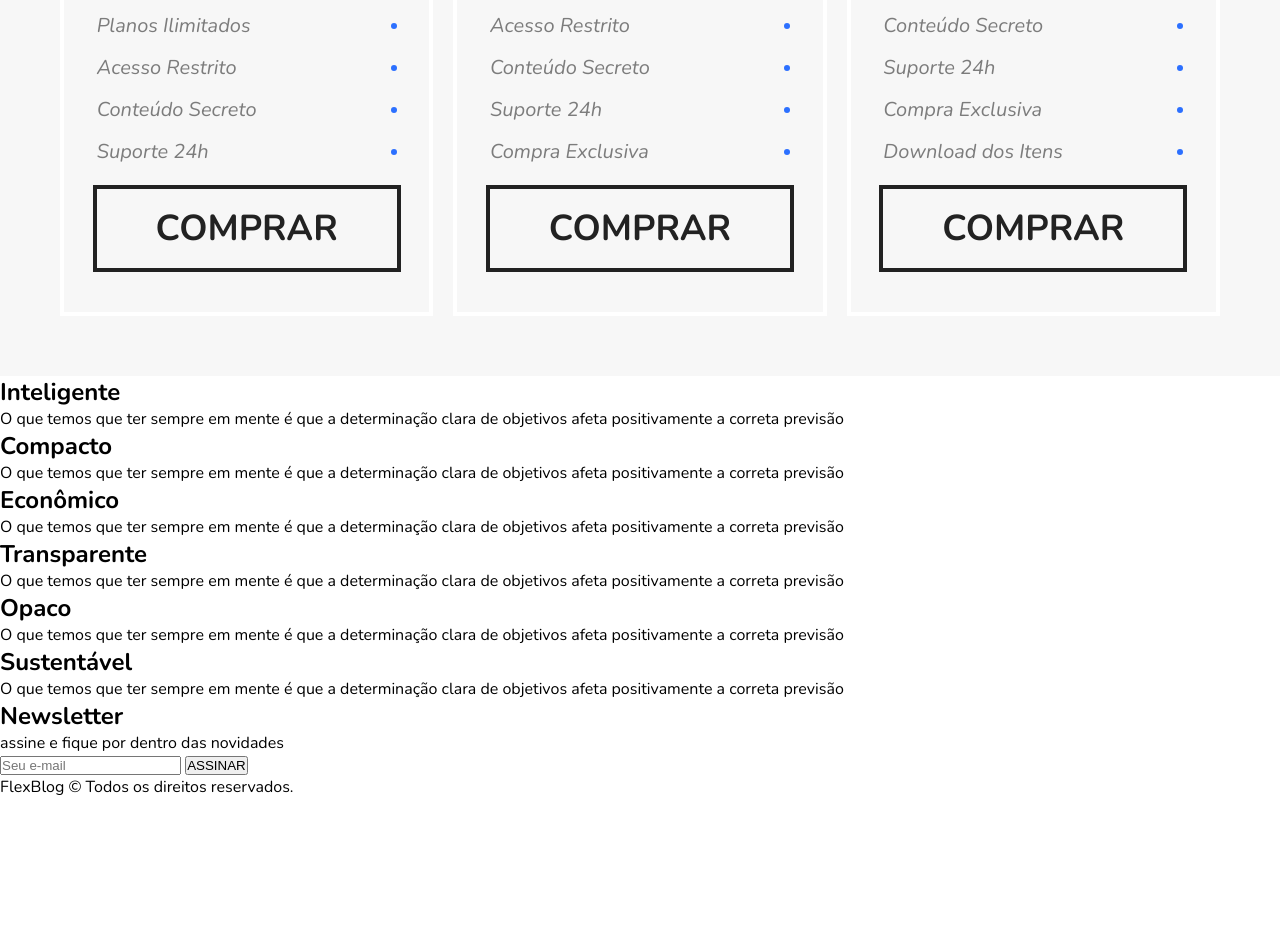
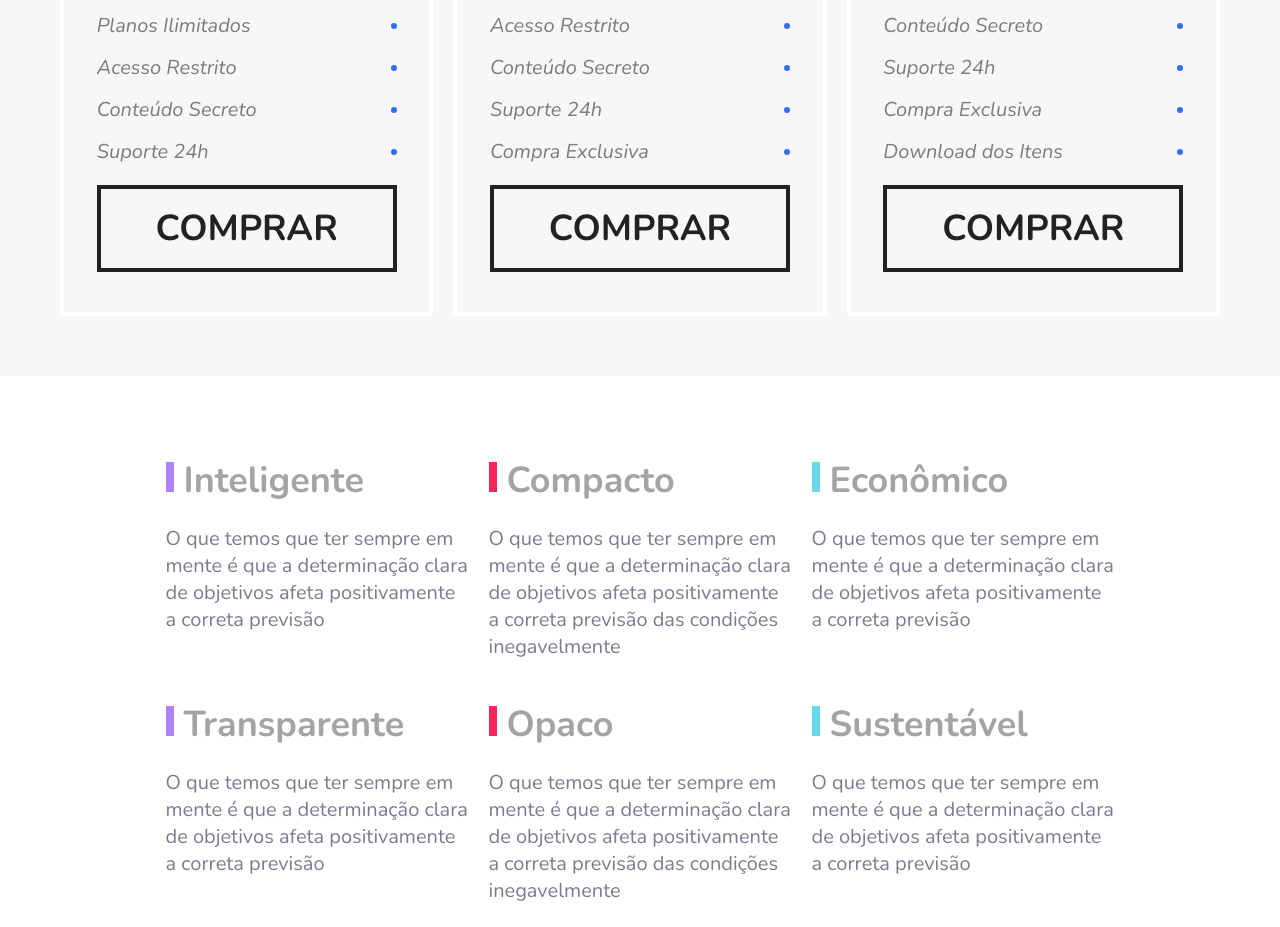
Before and after one commit to Dynylson/FlexBlog, a plain HTML site: page index.html in a window 1280 px wide. Shown: the part 2182-3109 px from the top of the page. Before the commit the page ends 2980 px from the top, so only its background shows below. Drawn offline with nearby package versions, Linux system fonts and the light colour scheme.

Commit message:
css finalizado da seção qualidade

```diff
--- a/css/global.css
+++ b/css/global.css
@@ -1,6 +1,7 @@
 * {
   margin: 0;
   padding: 0;
+  box-sizing: border-box;
 }
 
 body {
--- /dev/null
+++ b/css/qualidade.css
@@ -0,0 +1,42 @@
+.qualidade {
+  max-width: 969px;
+  margin: 60px auto;
+  display: flex;
+  flex-wrap: wrap;
+}
+
+.qualidade-item {
+  flex: 1 1 300px;
+  margin: 20px 10px;
+}
+
+.qualidade-item h2 {
+  font-size: 36px;
+  color: #a4a4a4;
+}
+
+.qualidade-item p {
+  padding-top: 20px;
+  font-size: 20px;
+  color: #7c7c91;
+}
+
+.qualidade-purple h2::before {
+  background: #ae81ff;
+}
+
+.qualidade-pink h2::before {
+  background: #f9265e;
+}
+
+.qualidade-blue h2::before {
+  background: #66d9eb;
+}
+
+.qualidade-item h2::before {
+  content: "";
+  display: inline-block;
+  width: 8px;
+  height: 30px;
+  margin-right: 10px;
+}
--- a/css/style.css
+++ b/css/style.css
@@ -29,3 +29,7 @@
 /* Preços */
 
 @import "./precos.css";
+
+/* Qualidade */
+
+@import "./qualidade.css";
--- a/index.html
+++ b/index.html
@@ -119,28 +119,28 @@
     </div>
   </section>
 
-  <section id="qualidade">
-    <div class="qualidade-purple">
+  <section id="qualidade" class="qualidade">
+    <div class="qualidade-item qualidade-purple">
       <h2>Inteligente</h2>
       <p>O que temos que ter sempre em mente é que a determinação clara de objetivos afeta positivamente a correta previsão</p>
     </div>
-    <div class="qualidade-pink">
+    <div class="qualidade-item qualidade-pink">
       <h2>Compacto</h2>
-      <p>O que temos que ter sempre em mente é que a determinação clara de objetivos afeta positivamente a correta previsão</p>
+      <p>O que temos que ter sempre em mente é que a determinação clara de objetivos afeta positivamente a correta previsão das condições inegavelmente</p>
     </div>
-    <div class="qualidade-blue">
+    <div class="qualidade-item qualidade-blue">
       <h2>Econômico</h2>
       <p>O que temos que ter sempre em mente é que a determinação clara de objetivos afeta positivamente a correta previsão</p>
     </div>
-    <div class="qualidade-purple">
+    <div class="qualidade-item qualidade-purple">
       <h2>Transparente</h2>
       <p>O que temos que ter sempre em mente é que a determinação clara de objetivos afeta positivamente a correta previsão</p>
     </div>
-    <div class="qualidade-pink">
+    <div class="qualidade-item qualidade-pink">
       <h2>Opaco</h2>
-      <p>O que temos que ter sempre em mente é que a determinação clara de objetivos afeta positivamente a correta previsão</p>
+      <p>O que temos que ter sempre em mente é que a determinação clara de objetivos afeta positivamente a correta previsão das condições inegavelmente</p>
     </div>
-    <div class="qualidade-blue">
+    <div class="qualidade-item qualidade-blue">
       <h2>Sustentável</h2>
       <p>O que temos que ter sempre em mente é que a determinação clara de objetivos afeta positivamente a correta previsão</p>
     </div>
```
